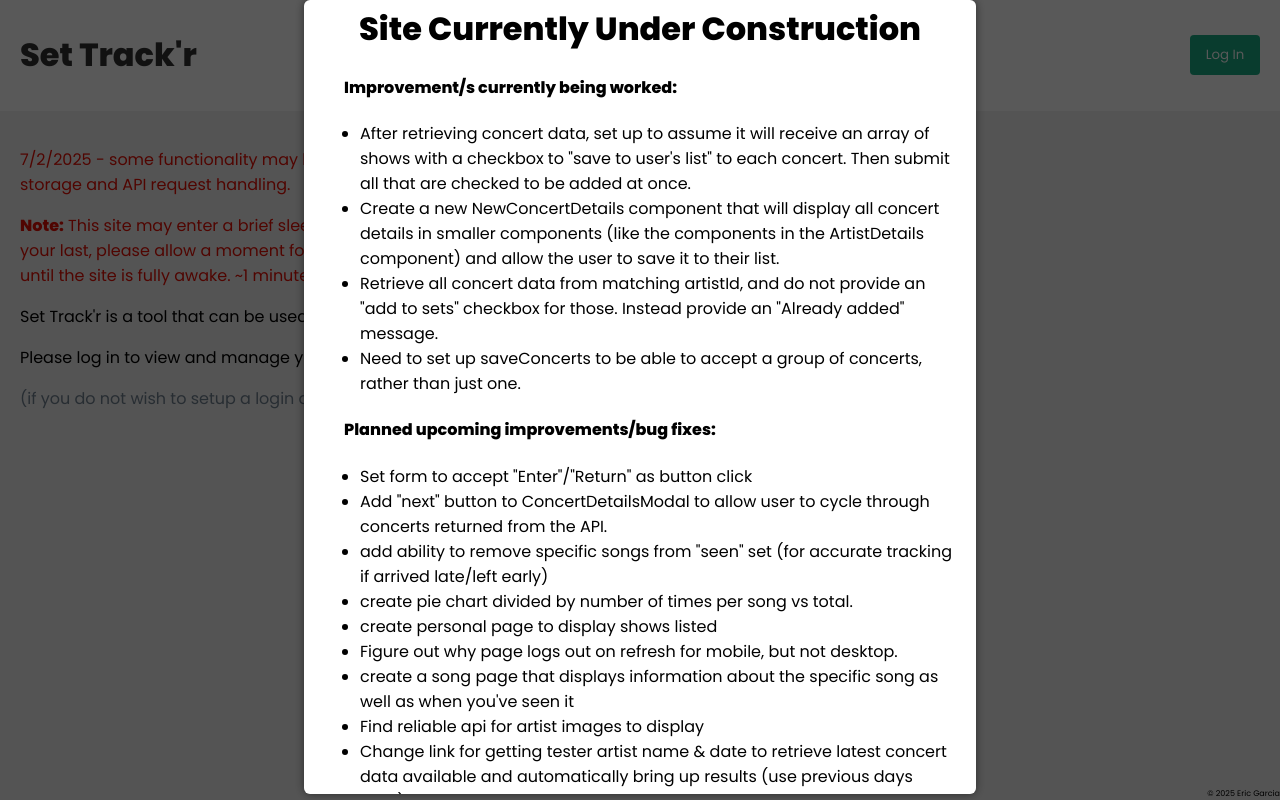
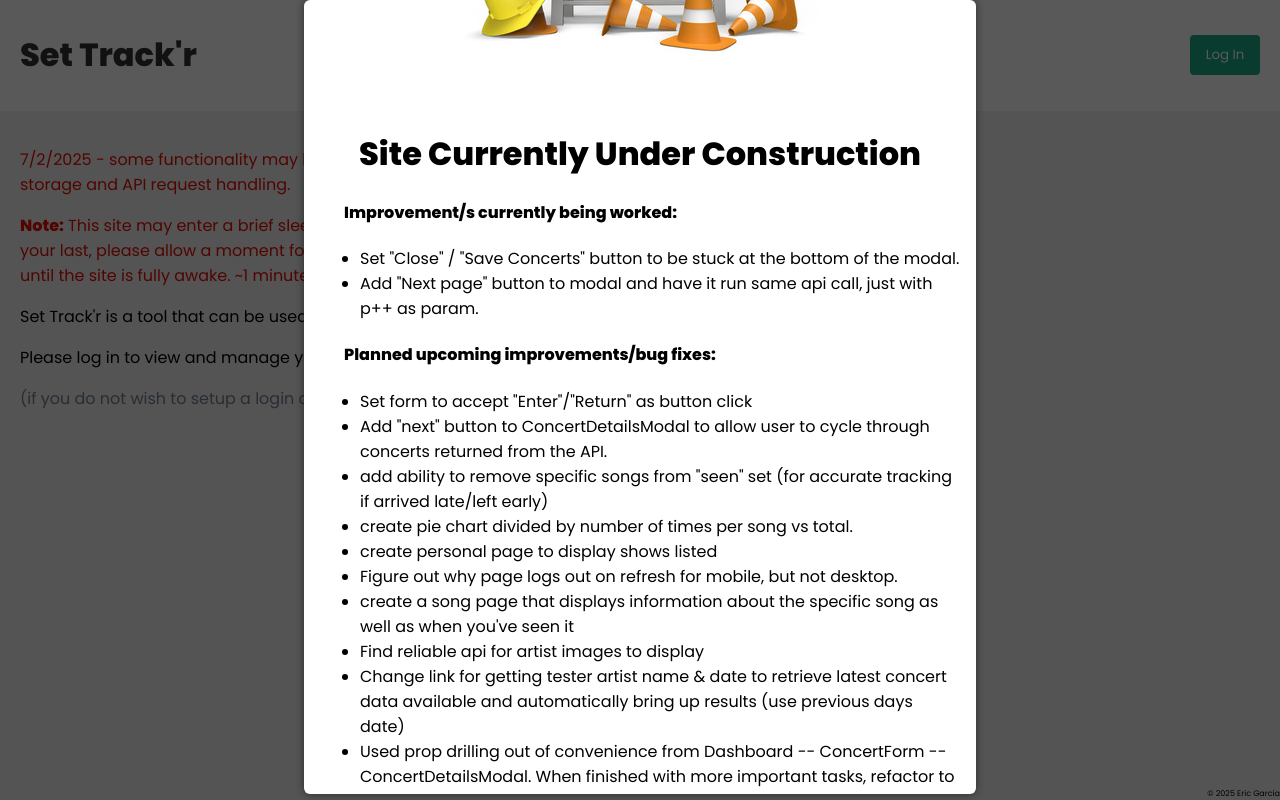
Before and after one commit to egarcia1868/Set-Track-r, a React (Create React App) app in the folder frontend/: page / in a window 1280 px wide. Built offline with nearby package versions, Linux system fonts and the light colour scheme; no server answers.

Commit message:
updating under construction

```diff
--- a/frontend/src/components/UnderConstructionModal.js
+++ b/frontend/src/components/UnderConstructionModal.js
@@ -73,23 +73,12 @@ const UnderConstructionModal = ({ isOpen, onClose }) => {
       </h4>
       <ul>
         <li>
-          After retrieving concert data, set up to assume it will receive an
-          array of shows with a checkbox to "save to user's list" to each
-          concert. Then submit all that are checked to be added at once.
-        </li>
+          Set "Close" / "Save Concerts" button to be stuck at the bottom of the
+          modal.
+        </li>{" "}
         <li>
-          Create a new NewConcertDetails component that will display all concert
-          details in smaller components (like the components in the
-          ArtistDetails component) and allow the user to save it to their list.
-        </li>
-        <li>
-          Retrieve all concert data from matching artistId, and do not provide
-          an "add to sets" checkbox for those. Instead provide an "Already
-          added" message.
-        </li>
-        <li>
-          Need to set up saveConcerts to be able to accept a group of concerts,
-          rather than just one.
+          Add "Next page" button to modal and have it run same api call, just
+          with p++ as param.
         </li>
       </ul>
       <h4 style={{ marginLeft: "1.5rem" }}>
```
